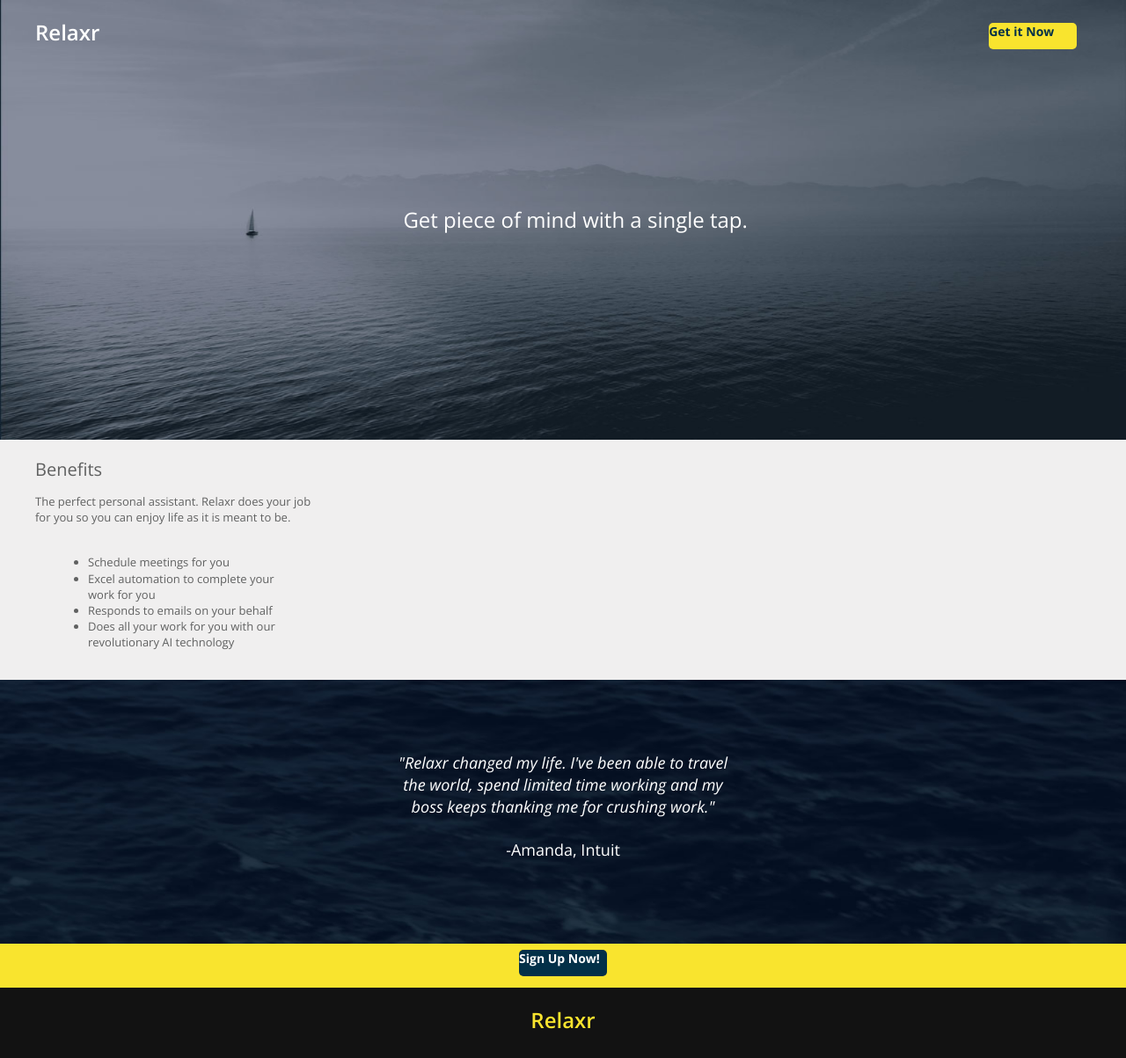
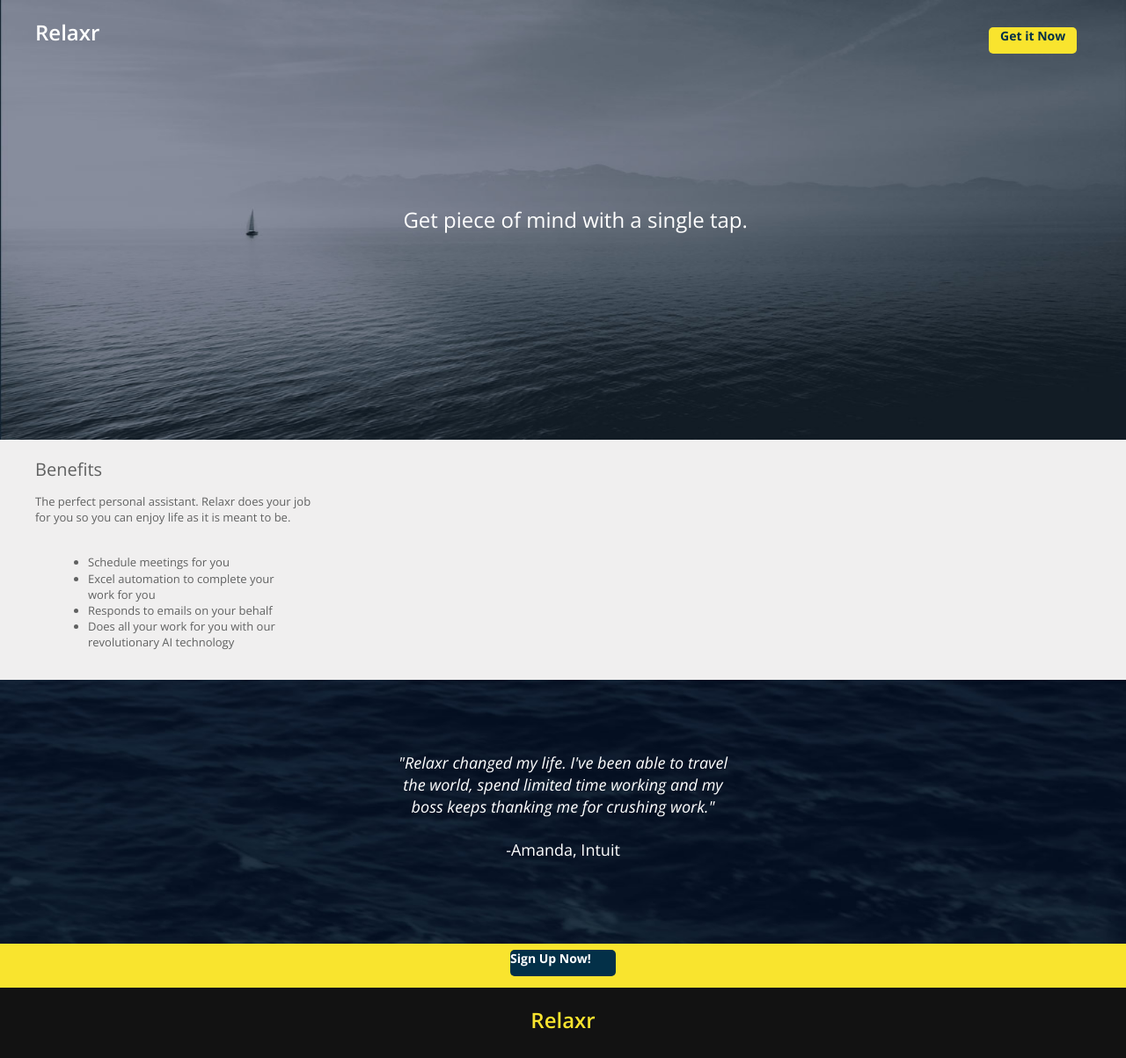
Before and after one commit to Kassinfwe/homework-landingpage, a plain HTML site: page Relaxr.html in a window 1280 px wide. Shown: the top 1203 px of the page at 88% size. Drawn offline with nearby package versions, Linux system fonts and the light colour scheme; files whose address does not match are found by name.

Commit message:
cha button attempt
failed to fix cha button and sign up button.

```diff
--- a/RelaxrStyles.css
+++ b/RelaxrStyles.css
@@ -141,11 +141,6 @@ h5 {
   margin: auto;
 }
 
-.button>h5 {
-  vertical-align: middle;
-  display: table-cell;
-}
-
 .benefits-text {
   height: 100%;
   color: #606161;
@@ -211,7 +206,8 @@ h4 {
 #cta-div>.button {
   background: #033048;
   color: white;
-  width: 10rem;
+  width: 12rem;
+  max-height: 3rem;
   margin: auto;
   display: block;
   margin-top: .6%;
@@ -220,6 +216,8 @@ h4 {
 
 #cta-div h5 {
   text-align: center;
+  display: table-cell;
+  vertical-align: middle;
 }
 
 footer {
```
